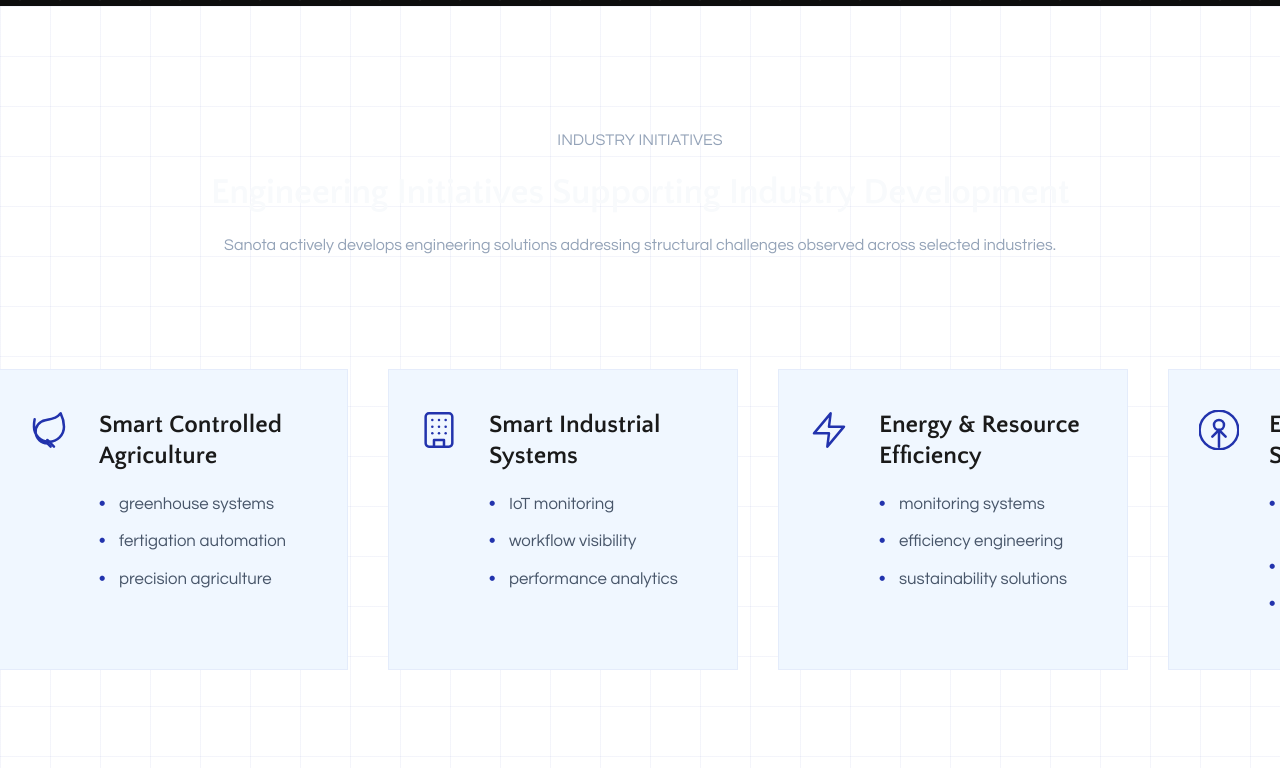
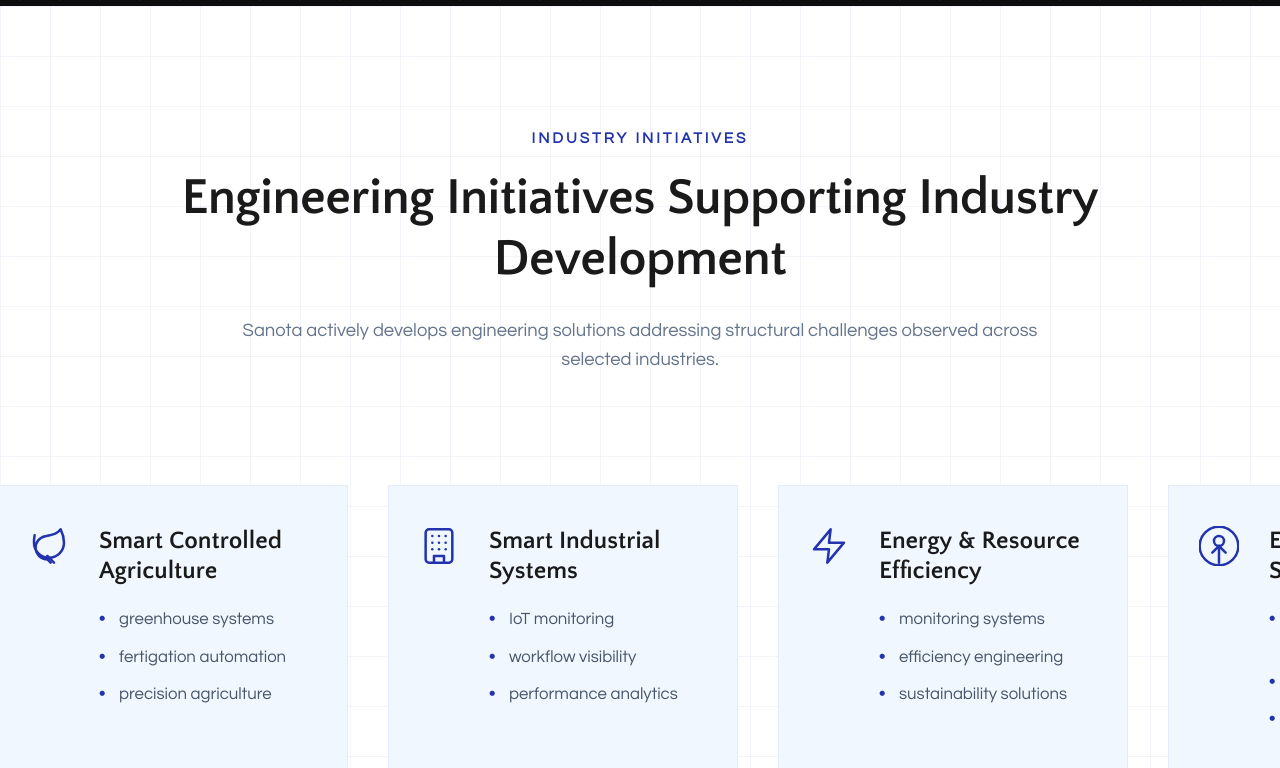
Before and after one commit to Knoweb/sanota-site, a React (Vite) app: page / in a window 1280 px wide. Shown: the part 2800-3568 px from the top of the page. Built offline with nearby package versions, Linux system fonts and the light colour scheme.

Commit message:
Fix visibility of Industry Initiatives header text

```diff
--- a/src/pages/Home/Home.css
+++ b/src/pages/Home/Home.css
@@ -1522,6 +1522,31 @@
     padding: 0 2rem;
 }
 
+.initiatives-tagline {
+    color: #2233AD;
+    font-size: 0.95rem;
+    font-weight: 800;
+    letter-spacing: 3px;
+    text-transform: uppercase;
+    margin-bottom: 15px;
+}
+
+.initiatives-title {
+    font-size: 3.2rem;
+    font-weight: 800;
+    color: #1a1a1a;
+    line-height: 1.2;
+    margin-bottom: 25px;
+}
+
+.initiatives-subtitle {
+    font-size: 1.15rem;
+    color: #64748b;
+    max-width: 850px;
+    margin: 0 auto;
+    line-height: 1.6;
+}
+
 .initiatives-ticker-wrapper {
     overflow: hidden;
     padding: 20px 0 60px;
```
